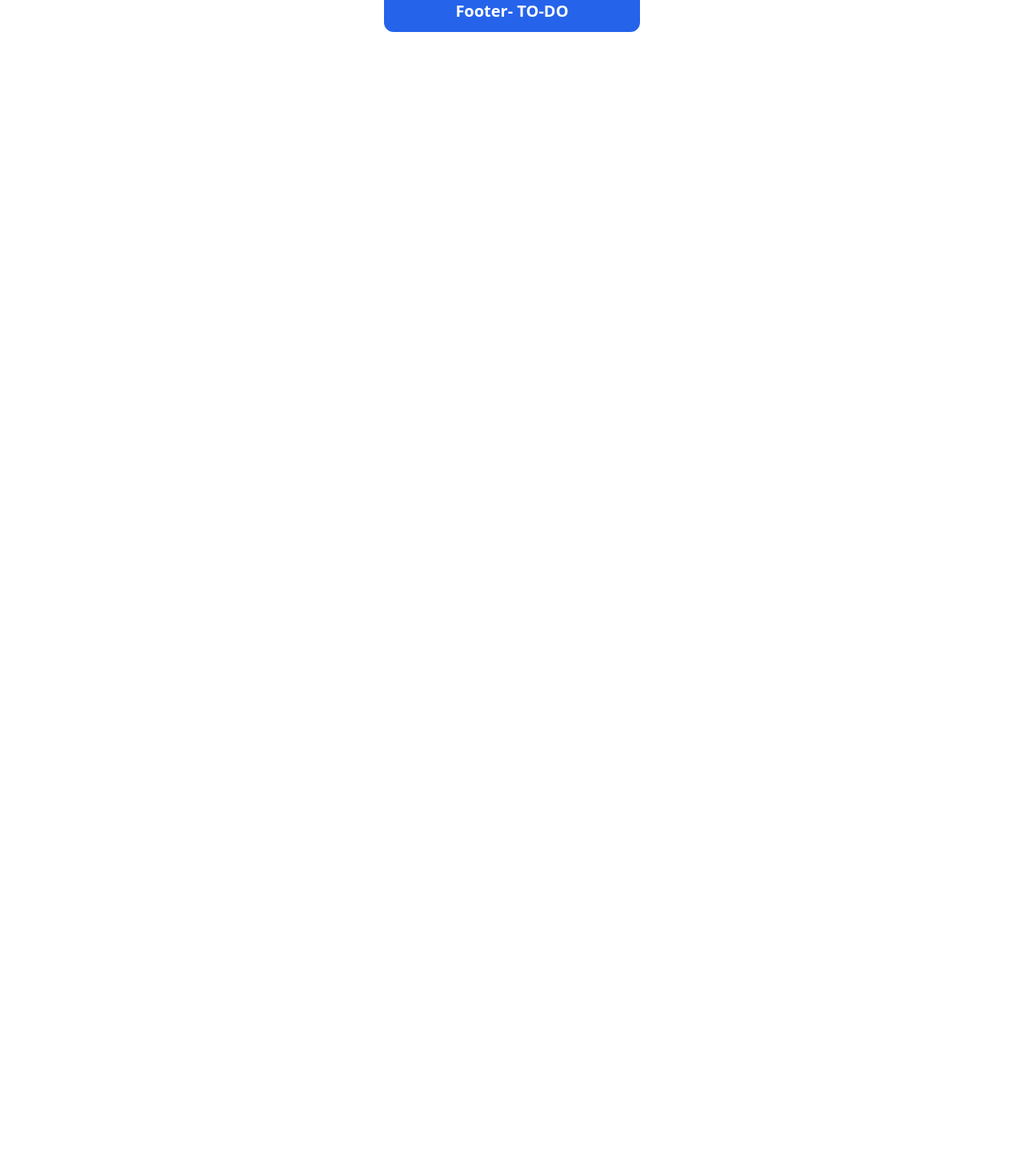
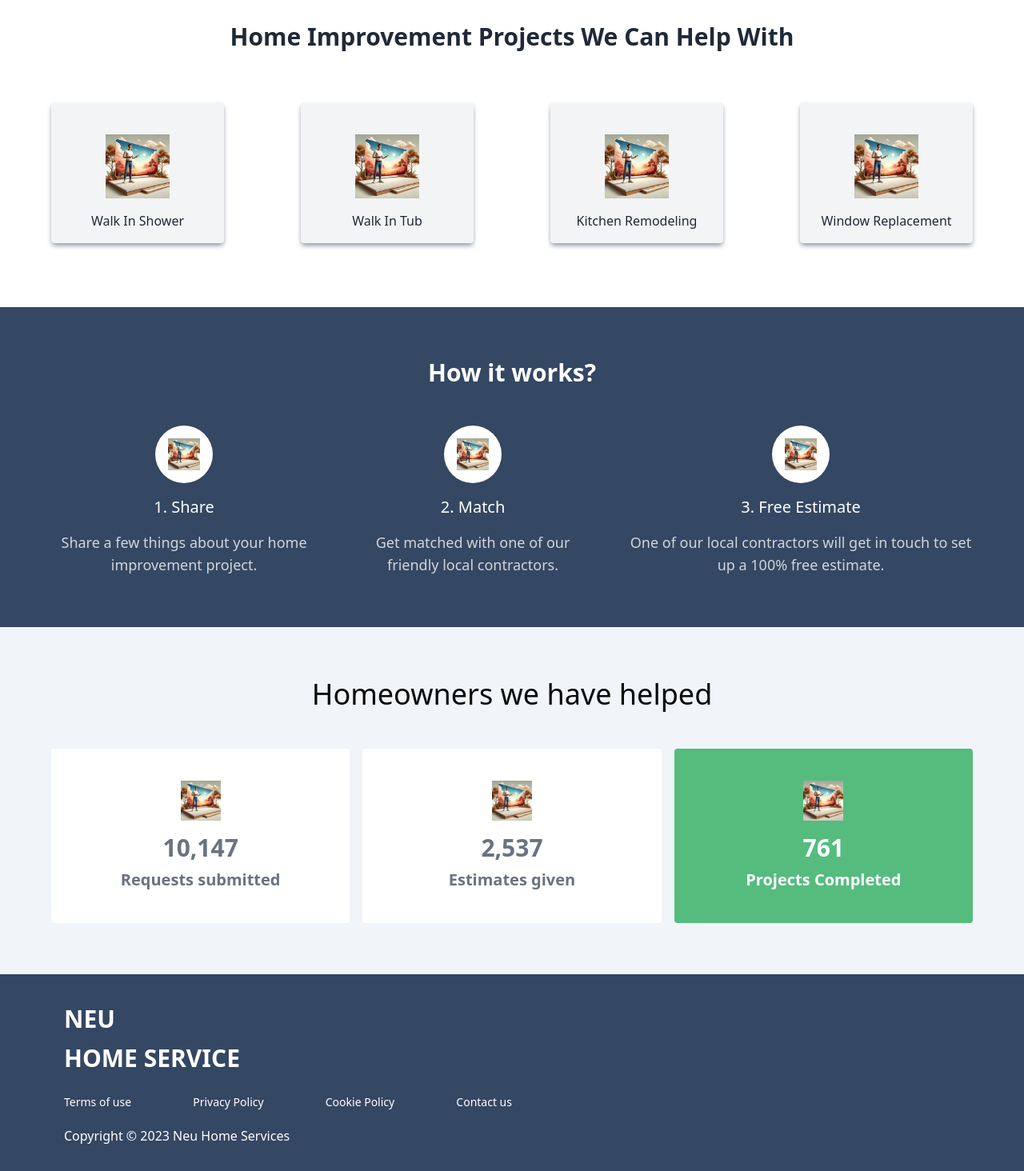
Before and after one commit to Zihadx/nestico2.0, a Next.js app: page / in a window 1280 px wide. Shown: the part 904-2368 px from the top of the page at 80% size. Before the commit the page ends 944 px from the top, so only its background shows below. Built offline with nearby package versions, Linux system fonts and the light colour scheme.

Commit message:
created lot of features and sections

```diff
--- a/src/app/(withCommonLayout)/layout.tsx
+++ b/src/app/(withCommonLayout)/layout.tsx
@@ -1,3 +1,5 @@
+import HomeOwnersHelped from "@/components/Home/HomeOwnersHelped/HomeOwnersHelped";
+import WorksSections from "@/components/Home/Works/Works";
 import Footer from "@/components/Shared/Footer/Footer";
 import Navbar from "@/components/Shared/Navbar/Navbar";
 import React from "react";
@@ -7,10 +9,10 @@ const CommonLayout = ({ children }: { children: React.ReactNode }) => {
     <div>
       {/* navbar implement here------ */}
       <Navbar />
-      <div className="h-screen">
-      {children}
-      </div>
-      <Footer/>
+      <div>{children}</div>
+      <WorksSections />
+      <HomeOwnersHelped />
+      <Footer />
     </div>
   );
 };
--- a/src/app/(withCommonLayout)/page.tsx
+++ b/src/app/(withCommonLayout)/page.tsx
@@ -1,9 +1,12 @@
 import HeroSection from "@/components/Home/Hero/HeroSection";
+
+import Projects from "@/components/Home/Projects/Projects";
 
 export default function Home() {
   return (
     <div>
       <HeroSection />
+      <Projects />
     </div>
   );
 }
--- a/src/components/Home/Hero/HeroSection.tsx
+++ b/src/components/Home/Hero/HeroSection.tsx
@@ -36,27 +36,29 @@ const HeroSection = () => {
   };
 
   return (
-    <section className="relative bg-gray-50 mt-10 py-10">
+    <section className="relative bg-gray-50 mt-10 py-10 h-screen">
       <div
         className="absolute inset-0 bg-cover bg-center"
         style={{ backgroundImage: `url(${img.src})` }}
       />
-      <div className="absolute inset-0 bg-gradient-to-r from-white to-transparent" />
+      <div className="absolute inset-0 bg-gradient-to-r from-gray-200 to-transparent" />
 
 
-      <div className="relative">
-        <div className="lg:w-1/2 z-10 px-6 py-12 lg:py-20 lg:px-28 text-gray-950">
-          <h1 className="text-4xl font-bold leading-tight mb-4">
-            A New Way for Home Improvement Projects
+      <div className="relative mx-auto max-w-6xl px-4 h-full z-10 text-gray-950">
+        <div className="lg:w-1/2 my-28">
+
+      <div className="bg-green-100 p-4 rounded-full my-3 w-1/2"></div>
+          <h1 className="text-5xl font-bold leading-tight mb-4">
+            A New Way for Home  Improvement <br /> Projects
           </h1>
-          <p className="text-lg mb-6">
+          <p className="text-xl mb-6 text-gray-500 leading-normal">
             Transform Your Home with Ease: Discover the Perfect Helping Hand for
-            Stress-Free Home Improvement Projects.
+            Stress-Free Home Improvement <br /> Projects.
           </p>
         </div>
 
         {/* Dropdown and Button------------------ */}
-        <div className="flex justify-center">
+        <div className="flex justify-center mt-20">
           <div className="flex items-center shadow-lg rounded-lg">
             <DropdownMenu>
               <DropdownMenuTrigger className="bg-white px-4 py-3 rounded-l-lg w-[250px] text-left">
--- /dev/null
+++ b/src/components/Home/HomeOwnersHelped/HomeOwnersHelped.tsx
@@ -0,0 +1,62 @@
+import React from "react";
+import Image, { StaticImageData } from "next/image";
+
+import RequestsIcon from "../../../../assets/yt.png";
+import EstimatesIcon from "../../../../assets/yt.png";
+import ProjectsIcon from "../../../../assets/yt.png";
+
+interface Stat {
+  id: number;
+  icon: StaticImageData;
+  value: string;
+  label: string;
+  bgColor?: string;
+}
+
+const stats: Stat[] = [
+  {
+    id: 1,
+    icon: RequestsIcon,
+    value: "10,147",
+    label: "Requests submitted",
+  },
+  {
+    id: 2,
+    icon: EstimatesIcon,
+    value: "2,537",
+    label: "Estimates given",
+  },
+  {
+    id: 3,
+    icon: ProjectsIcon,
+    value: "761",
+    label: "Projects Completed",
+    bgColor: "bg-[#55bc7e] text-white",
+  },
+];
+
+const HomeOwnersHelped = () => {
+  return (
+    <section className="bg-slate-100 py-16 px-6">
+      <div className="max-w-6xl mx-auto text-center">
+        <h2 className="text-4xl font-medium mb-12">Homeowners we have helped</h2>
+        <div className="grid grid-cols-1 md:grid-cols-3 gap-4">
+          {stats.map(({ id, icon, value, label, bgColor }) => (
+            <div
+              key={id}
+              className={`flex flex-col items-center justify-center px-6 rounded-sm py-10 ${
+                bgColor ? bgColor : "bg-white text-gray-500"
+              }`}
+            >
+              <Image src={icon} alt={`${label} icon`} width={50} height={50} />
+              <h3 className="text-3xl font-bold mt-4">{value}</h3>
+              <p className="text-xl font-semibold mt-2">{label}</p>
+            </div>
+          ))}
+        </div>
+      </div>
+    </section>
+  );
+};
+
+export default HomeOwnersHelped;
--- /dev/null
+++ b/src/components/Home/Projects/Projects.tsx
@@ -0,0 +1,66 @@
+import Link from "next/link";
+import Image from "next/image";
+import img from "../../../../assets/yt.png";
+
+interface Service {
+  id: string;
+  title: string;
+  description: string;
+}
+
+// Fake Data---------------
+const services: Service[] = [
+  {
+    id: "walk-in-shower",
+    title: "Walk In Shower",
+    description: "Upgrade your bathroom with a sleek and modern walk-in shower.",
+  },
+  {
+    id: "walk-in-tub",
+    title: "Walk In Tub",
+    description: "Enjoy a luxurious and safe bathing experience with our walk-in tubs.",
+  },
+  {
+    id: "kitchen-remodeling",
+    title: "Kitchen Remodeling",
+    description: "Transform your kitchen into a modern masterpiece.",
+  },
+  {
+    id: "window-replacement",
+    title: "Window Replacement",
+    description: "Enhance your home's energy efficiency with new windows.",
+  },
+];
+
+const Projects = () => {
+  return (
+    <section className="mt-10">
+      <div className="max-w-6xl mx-auto text-center">
+        <h1 className="text-3xl font-semibold text-gray-800">
+          Home Improvement Projects We Can Help With
+        </h1>
+
+        <div className="grid gap-8 md:gap-24 grid-cols-1 sm:grid-cols-2 lg:grid-cols-4 mt-16">
+          {services.map(({ id, title }) => (
+            <Link href={`/projects/${id}`} key={id}>
+              <div className="group bg-gray-100 shadow-md shadow-gray-400 rounded-sm p-4 flex flex-col items-center hover:shadow-gray-400 hover:shadow-xl transform transition duration-300 cursor-pointer">
+                <Image
+                  src={img}
+                  alt={title}
+                  width={80}
+                  height={80}
+                  className="mb-4 mt-6"
+                />
+                <h3 className="font-medium text-gray-800 group-hover:text-gray-600">
+                  {title}
+                </h3>
+              </div>
+            </Link>
+          ))}
+        </div>
+      </div>
+    </section>
+  );
+};
+
+export default Projects;
--- /dev/null
+++ b/src/components/Home/Works/Works.tsx
@@ -0,0 +1,71 @@
+import React from "react";
+import Image from "next/image";
+
+import ShareIcon from "../../../../assets/yt.png";
+import MatchIcon from "../../../../assets/yt.png";
+import EstimateIcon from "../../../../assets/yt.png";
+import { StaticImageData } from "next/image";
+
+interface Works {
+  id: number;
+  title: string;
+  description: string;
+  icon: StaticImageData;
+}
+
+// fake data ---------------------
+
+const works: Works[] = [
+  {
+    id: 1,
+    title: "Share",
+    description: "Share a few things about your home improvement project.",
+    icon: ShareIcon,
+  },
+  {
+    id: 2,
+    title: "Match",
+    description: "Get matched with one of our friendly local contractors.",
+    icon: MatchIcon,
+  },
+  {
+    id: 3,
+    title: "Free Estimate",
+    description:
+      "One of our local contractors will get in touch to set up a 100% free estimate.",
+    icon: EstimateIcon,
+  },
+];
+
+const WorksSections = () => {
+  return (
+    <section className="bg-[#344763] text-white py-16 px-6 mt-20">
+      <div className="max-w-6xl mx-auto text-center">
+        <h2 className="text-2xl sm:text-3xl font-bold mb-12">How it works?</h2>
+        <div className="flex flex-col lg:flex-row items-center justify-between gap-10">
+          {works.map(({ id, title, description, icon }) => (
+            <div
+              key={id}
+              className="flex flex-col items-center text-center gap-4"
+            >
+              <div className="bg-white p-4 rounded-full">
+                <Image
+                  src={icon}
+                  alt={`${title} icon`}
+                  width={40}
+                  height={40}
+                />
+              </div>
+              <h3 className="text-xl font-medium">
+                {id}. {title}
+              </h3>
+              <p className="text-lg text-gray-300">{description}</p>
+            </div>
+          ))}
+        </div>
+      </div>
+    </section>
+  );
+};
+
+export default WorksSections;
--- a/src/components/Shared/Footer/Footer.tsx
+++ b/src/components/Shared/Footer/Footer.tsx
@@ -1,11 +1,34 @@
-import React from 'react';
 
 const Footer = () => {
-    return (
-        <div>
-            <h1 className='text-xl bg-blue-600 text-white font-semibold p-3 rounded-xl w-1/4 text-center mx-auto'>Footer- TO-DO</h1>
+  return (
+    <footer className="bg-[#344763] text-white">
+      <div className="mx-auto max-w-6xl px-4 py-8 space-y-5">
+
+        <h1 className="text-3xl font-bold leading-relaxed">
+          NEU <br /> HOME SERVICE
+        </h1>
+
+        <nav className="flex justify-between md:w-1/2 items-center text-sm">
+          <a href="#terms" className="hover:underline">
+            Terms of use
+          </a>
+          <a href="#privacy" className="hover:underline">
+            Privacy Policy
+          </a>
+          <a href="#cookie" className="hover:underline">
+            Cookie Policy
+          </a>
+          <a href="#contact" className="hover:underline">
+            Contact us
+          </a>
+        </nav>
+
+        <div className="text-base">
+          <p>Copyright © 2023 Neu Home Services</p>
         </div>
-    );
+      </div>
+    </footer>
+  );
 };
 
 export default Footer;
```
